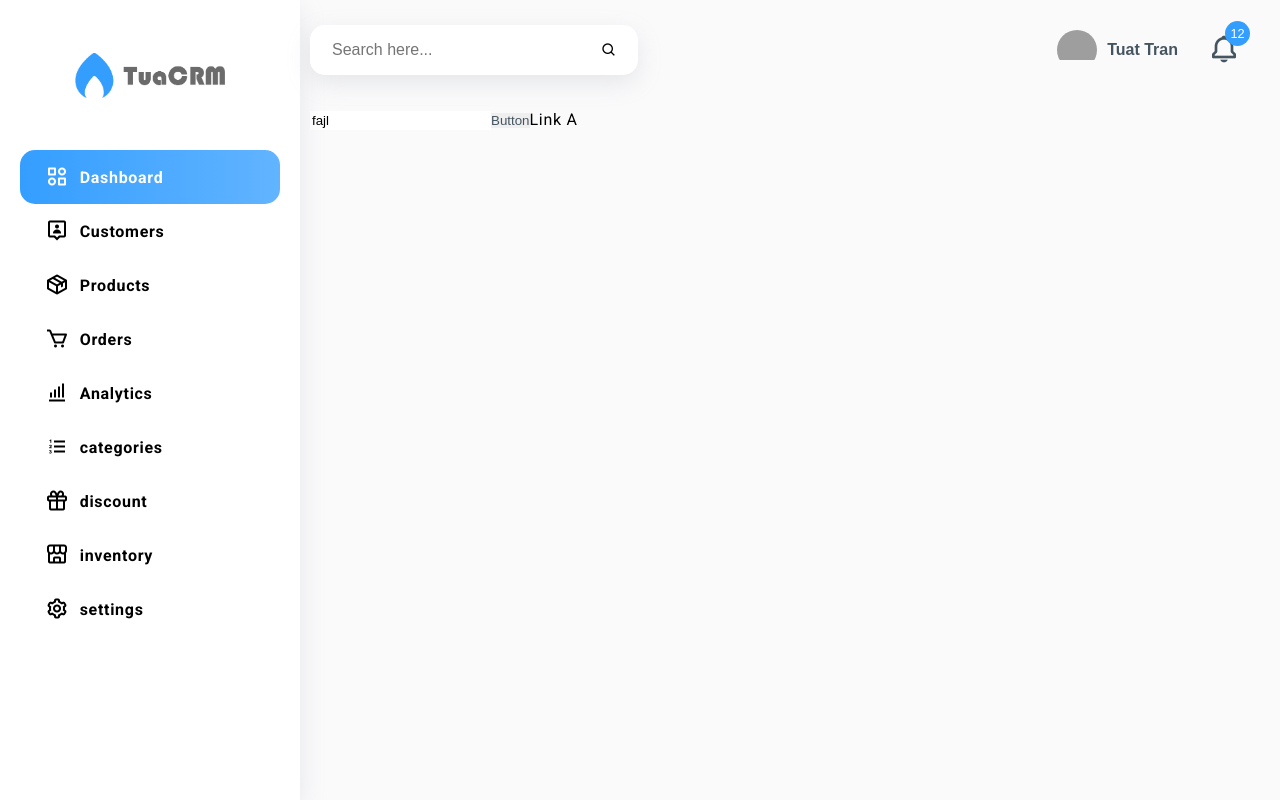
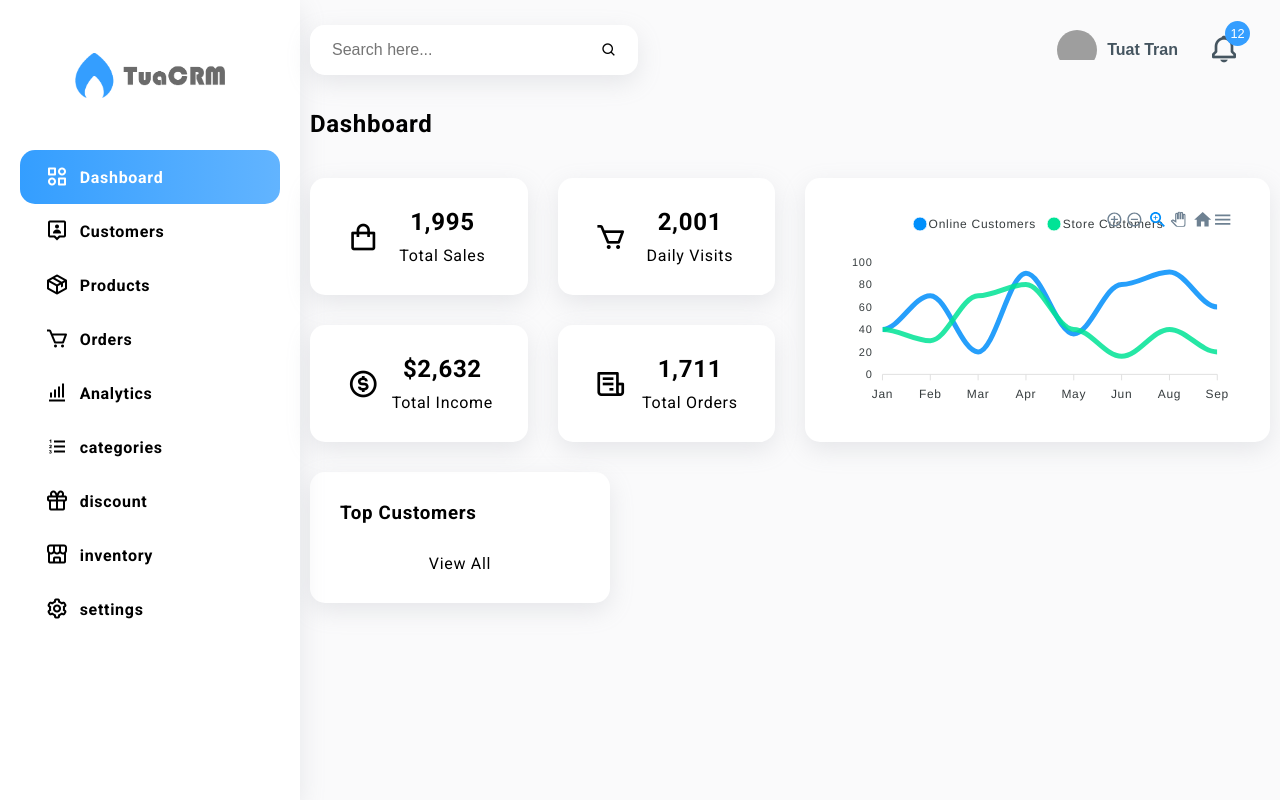
Before and after one commit to AlexandreLira/admin-with-multiple-themes, a React (Create React App) app: page / in a window 1280 px wide. Built offline with nearby package versions, Linux system fonts and the light colour scheme; grey boxes are pictures that could not be loaded.

Commit message:
status card

```diff
--- /dev/null
+++ b/src/components/status-card/StatusCard.jsx
@@ -0,0 +1,18 @@
+import React from 'react';
+import './statusCard.css';
+
+const StatusCard = props => {
+    return(
+        <section className="status-card">
+            <div className="status-card_icon">
+                <i className={props.icon}/>
+            </div>
+            <div className="status-card_info">
+                <h4>{props.count}</h4>
+                <span>{props.title}</span>
+            </div>
+        </section>
+    );
+};
+
+export default StatusCard;
--- /dev/null
+++ b/src/components/status-card/statusCard.css
@@ -0,0 +1,60 @@
+.status-card {
+    display: flex;
+    padding: 30px;
+    align-items: center;
+    background-color: var(--main-bg);
+    box-shadow: var(--box-shadow);
+    border-radius: var(--border-radius);
+    overflow: hidden;
+    position: relative;
+    z-index: 1;
+    margin-bottom: 30px;
+    transition: color .5s ease 0s;
+}
+
+.status-card_icon {
+    width: 30%;
+    height: 100%;
+    font-size: 2rem;
+    display: flex;
+    align-items: center;
+    justify-content: center;
+    z-index: 1;
+}
+
+.status-card_info {
+    flex-grow: 1;
+    text-align: center;
+    z-index: 1;
+    text-transform: capitalize;
+}
+
+.status-card_info > h4 {
+    font-size: 1.5rem;
+    margin-bottom: 10px;
+}
+
+.status-card::before {
+    content: '';
+    width: 100%;
+    padding-top: 100%;
+    border-radius: 50%;
+    background-image: linear-gradient(
+        to top right,
+        var(--main-color),
+        var(--second-color)
+    );
+    position: absolute;
+    left: -50%;
+    top: 0;
+    transform: scale(0);
+    transition: transform .8s ease 0s;
+}
+
+.status-card:hover::before {
+    transform: scale(3);
+}
+
+.status-card:hover {
+    color: var(--txt-white);
+}
--- a/src/pages/dashboard/Dashboard.jsx
+++ b/src/pages/dashboard/Dashboard.jsx
@@ -1,12 +1,91 @@
 import React from 'react';
+import Chart from 'react-apexcharts';
+import { Link } from 'react-router-dom';
+import statusCards from '../../assets/JsonData/status-card-data.json';
+import StatusCard from '../../components/status-card/StatusCard';
+
+const chartOptions = {
+    series: [{
+        name: 'Online Customers',
+        data: [40, 70, 20, 90, 36, 80, 91, 60]
+    },{
+        name: 'Store Customers',
+        data: [40, 30, 70, 80, 40, 16, 40, 20]
+    }],
+    options: {
+        color: ['#6ab04c', '#2980b9'],
+        chart: {
+            background: 'transparent',
+        },
+        dataLabels: {
+            enabled: false
+        },
+        stroke: {
+            curve: 'smooth'
+        },
+        xaxis: {
+            categories: ['Jan', 'Feb', 'Mar', 'Apr', 'May', 'Jun', 'Aug', 'Sep']
+        },
+        legend: {
+            position: 'top',
+        },
+        grid: {
+            show: false
+        }
+    }
+}
 
 const Dashboard = () => {
     return(
-        <div className="dashboard">
-            <input value="fajl"/>
-            <button>Button</button>
-            <a>Link A</a>
-        </div>
+        <section className="dashboard">
+            <h2 className="page-header">Dashboard</h2>
+            <div className="row">
+                <div className="col-6">
+                    <div className="row">
+                        {
+                            statusCards.map((item, index) => (
+                                <div className="col-6" key={index}>
+                                    {/* status card here */}
+                                    <StatusCard
+                                        icon={item.icon}
+                                        count={item.count}
+                                        title={item.title}
+                                    />
+                                </div>
+                            ))
+                        }
+                    </div>
+                </div>
+
+                <div className="col-6">
+                    <div className="card full-height">
+                        <Chart
+                            options={chartOptions.options}
+                            series={chartOptions.series}
+                            type='line'
+                            height='100%'
+                        />
+                    </div>
+                </div>
+
+                <div className="col-4">
+                    <div className="card">
+                        <div className="card_header">
+                            <h3>Top customers</h3>
+                        </div>
+
+                        <div className="card_body">
+                            {/* table */}
+                        </div>
+
+                        <div className="card_footer">
+                            <Link to='/'>view all</Link>
+                        </div>
+                    </div>
+                </div>
+
+            </div>
+        </section>
     );
 }
 
```
